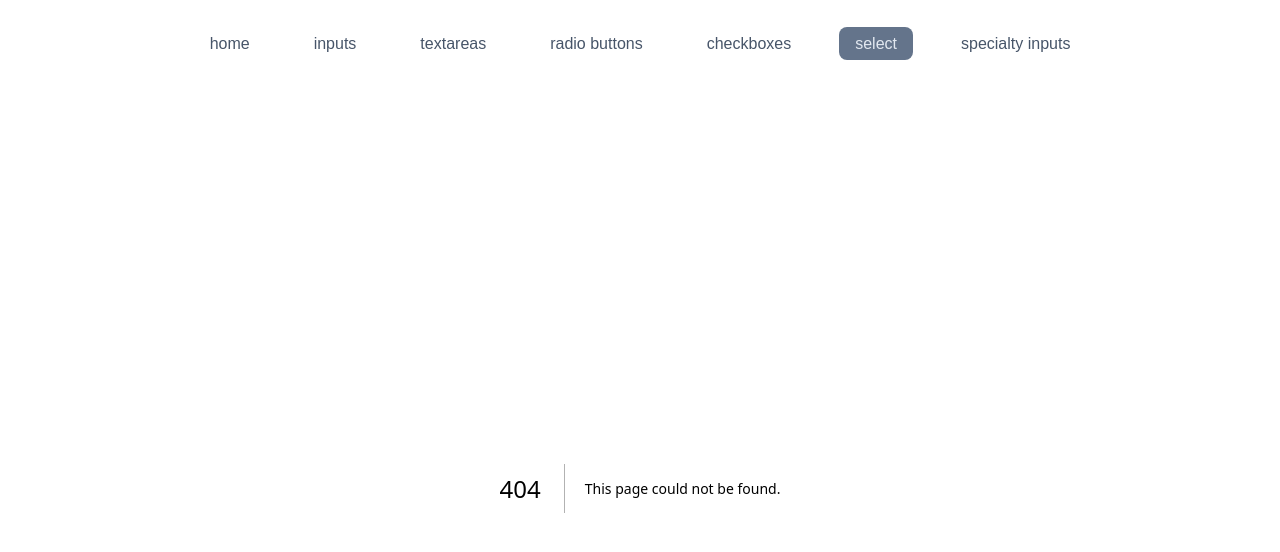
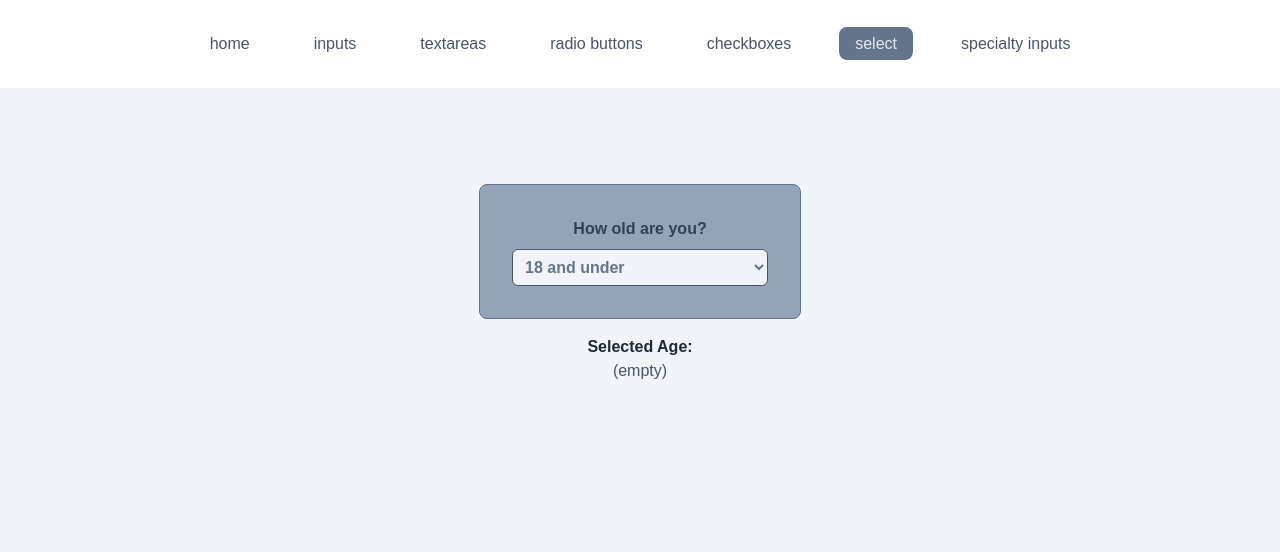
Before and after one commit to midcenturydude7/nextjs-framer-motion-forms, a Next.js app: page /select in a window 1280 px wide. Before the commit this address had no page. Shown: the top 552 px of the page. Built offline with nearby package versions, Linux system fonts and the light colour scheme; a web font is replaced by a local one.

Commit message:
Created Select page and component

```diff
--- a/app/inputs/components/Inputs.tsx
+++ b/app/inputs/components/Inputs.tsx
@@ -31,7 +31,7 @@ export default function Inputs() {
         <p>
           <strong>Current value:</strong>
         </p>
-        <p>{name || "(empty)"}</p>
+        <p className="text-slate-600">{name || "(empty)"}</p>
       </div>
     </div>
   );
--- /dev/null
+++ b/app/select/components/Select.tsx
@@ -0,0 +1,56 @@
+"use client";
+import React from "react";
+
+export default function Select() {
+  const [age, setAge] = React.useState("");
+
+  return (
+    <div>
+      <form
+        onSubmit={(e) => e.preventDefault()}
+        className="mb-4 flex flex-col items-center rounded-lg border border-slate-500 bg-slate-400 p-8 font-bold text-slate-700"
+      >
+        <label className="mb-2">How old are you?</label>
+
+        <select
+          className="w-64 rounded-md border border-slate-600 bg-slate-100 p-2 text-slate-500 transition-all duration-500 focus:border-slate-300 focus:outline-none focus:ring-1 focus:ring-slate-500"
+          id="age-select"
+          value={age}
+          onChange={(e) => setAge(e.target.value)}
+        >
+          {OPTION_VALUES.map((opt) => (
+            <option key={opt.optionValue} value={opt.optionValue}>
+              {opt.ageRange}
+            </option>
+          ))}
+        </select>
+      </form>
+
+      <div className="flex flex-col items-center text-slate-800">
+        <p>
+          <strong>Selected Age:</strong>
+        </p>
+        <p className="text-slate-600">{age || "(empty)"}</p>
+      </div>
+    </div>
+  );
+}
+
+const OPTION_VALUES = [
+  {
+    optionValue: "0-18",
+    ageRange: "18 and under",
+  },
+  {
+    optionValue: "19-39",
+    ageRange: "19 to 39",
+  },
+  {
+    optionValue: "40-64",
+    ageRange: "40 to 64",
+  },
+  {
+    optionValue: "65-",
+    ageRange: "65 and over",
+  },
+];
--- /dev/null
+++ b/app/select/page.tsx
@@ -0,0 +1,9 @@
+import Select from "./components/Select";
+
+export default function page() {
+  return (
+    <div className="flex min-h-screen items-start justify-center bg-slate-100 py-24">
+      <Select />
+    </div>
+  );
+}
```
